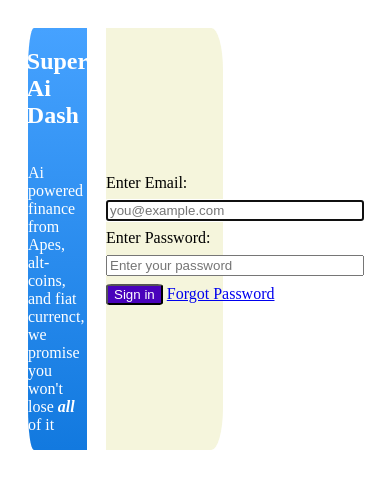
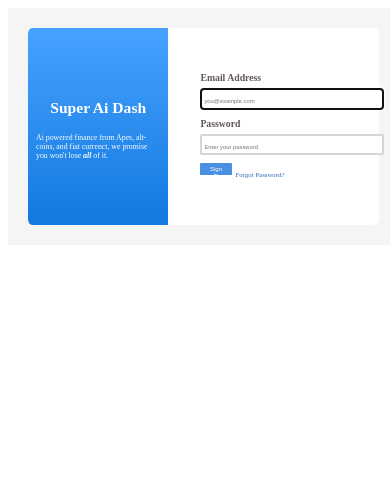
Before and after one commit to jkelley678/lab5-css-foundations, a plain HTML site: page docs/index.html in a window 390 px wide. Drawn offline with Linux system fonts and the light colour scheme.

Commit message:
Foratted the design so it is responsive with the viewport size. Fixed spacings, color discrpencies, and overall cleanliness.

```diff
--- a/docs/index.html
+++ b/docs/index.html
@@ -10,23 +10,23 @@
             <div class="container">
                 <section id="loginInfo">
                     <h1> Super Ai Dash</h1>
-                    <p>Ai powered finance from Apes, alt-coins, and fiat currenct, we promise you won't lose <strong><em>all</em></strong> of it</p>
+                    <p>Ai powered finance from Apes, alt-coins, and fiat currenct, we promise you won't lose <strong><em>all</em></strong> of it.</p>
                 </section>
                 <section id="loginForm">
                     <form action="#" method="post">
                         <form-field>
-                            <label id="email-input" for="EMAIL">Enter Email:</label>
+                            <label id="email-input" for="EMAIL">Email Address</label>
                             <input type="email" name="email" id="EMAIL" placeholder="you@example.com" autofocus required>
                         </form-field>
                         <form-field>
-                            <label id="password-input" for="PASSWORD">Enter Password:</label>
+                            <label id="password-input" for="PASSWORD">Password</label>
                             <input type="password" name="password" id="PASSWORD" placeholder="Enter your password" required>
                         </form-field>
                         <form-field>
                             <button type="submit">Sign in</button>
                         </form-field>
                         <password-recover>
-                            <a href="#forgot_pass">Forgot Password</a>
+                            <a href="#forgot_pass">Forgot Password?</a>
                         </password-recover>
                     </form>
                 </section>
--- a/docs/style.css
+++ b/docs/style.css
@@ -1,18 +1,17 @@
-:root{
-    --main-text-color: white;
 
-
-}
 .container{
     display: grid;
-    grid-template-columns:[first] 30% [second] 10% [third] 60%;
+    padding:.5rem;
+    grid-template-columns:[first] 40%  [third] 60%;
     grid-template-rows: [row1] 50% [row2] 50%;
     padding: 20px;
-    width: 50vw;
-    height: 50vh;
+    width:90vw;
+    aspect-ratio:16/9;
+    background-color: whitesmoke;
 }
 #loginInfo {
     font-size:1rem;
+    padding:.5rem;
     color: white;
     grid-column-start: 1;
     grid-column-end: 2;
@@ -22,24 +21,50 @@
     display: flex;
     flex-direction: column;
     justify-content: center;
-    border-radius: 10% 0% 0% 10%;
+    border-radius: 3% 0% 0% 3%;
+}
+#loginInfo h1{
+    font-size: 4vw;
+    margin-bottom: 1rem;
+
+
+}
+#loginInfo p{
+    font-size:2vw;
+    margin-top:0;
 }
 #loginForm{
-    grid-column-start: 3;
+    grid-column-start: 2;
+    padding: 2rem;
     grid-column-end: span 1;
     grid-row-start: row1;
     grid-row-end: span 2;
     place-items:start;
     display: flex;
-    border-radius: 0% 10% 10% 0%;
-    background: beige;
+    border-radius: 0% 3% 3% 0%;
+    background: white;
     flex-direction: column;
     justify-content: center;
+
+}
+#loginForm input{
+    width: 45vw;
+    height:4vw;
+    aspect-ratio:15/1;
+    border-radius: 2px;
+    border-style: solid;
+    border-color: rgb(216, 213, 213);
+
+}
+#loginForm label{
+    font-weight: bold;
+    color:rgb(96, 86, 86);
+    font-size:2.5vw;
+    margin-bottom: .3rem;
 }
 label,input{
     display:block;
     margin-bottom:.5rem;
-    width: 250px;
 }
 .form-field{
     flex-direction:column;
@@ -47,17 +72,33 @@ label,input{
     margin-bottom:1rem;
 }
 button{
-    background-color:#4902bb;
+    width:8vw;
+    height:3vw;
+    border-style:solid;
+    border-color:#4A90E2;
+    font-size:1.55vw;
+    margin:0;
+    background-color:#4A90E2;
     color: white;
-    border-radius: 10% 10% 10% 10%;
+    border-radius:5% 5% 5% 5%;
 }
 button:hover{
     background-color:#772fea;
+    border-color:#772fea;
     color: white;
 }
-.password-recovery{
-    display:flex;
-    flex-direction:row;
-    justify-content:flex-end;
+password-recover a{
+
+    font-size: 1.75vw;
+    color: #286cbb;
+    text-decoration:none;
 
 }
+password-recover a:hover{
+    color:#4A90E2;
+    text-decoration:underline;
+
+}
+::placeholder{
+    font-size: 1.5vw;
+}
```
